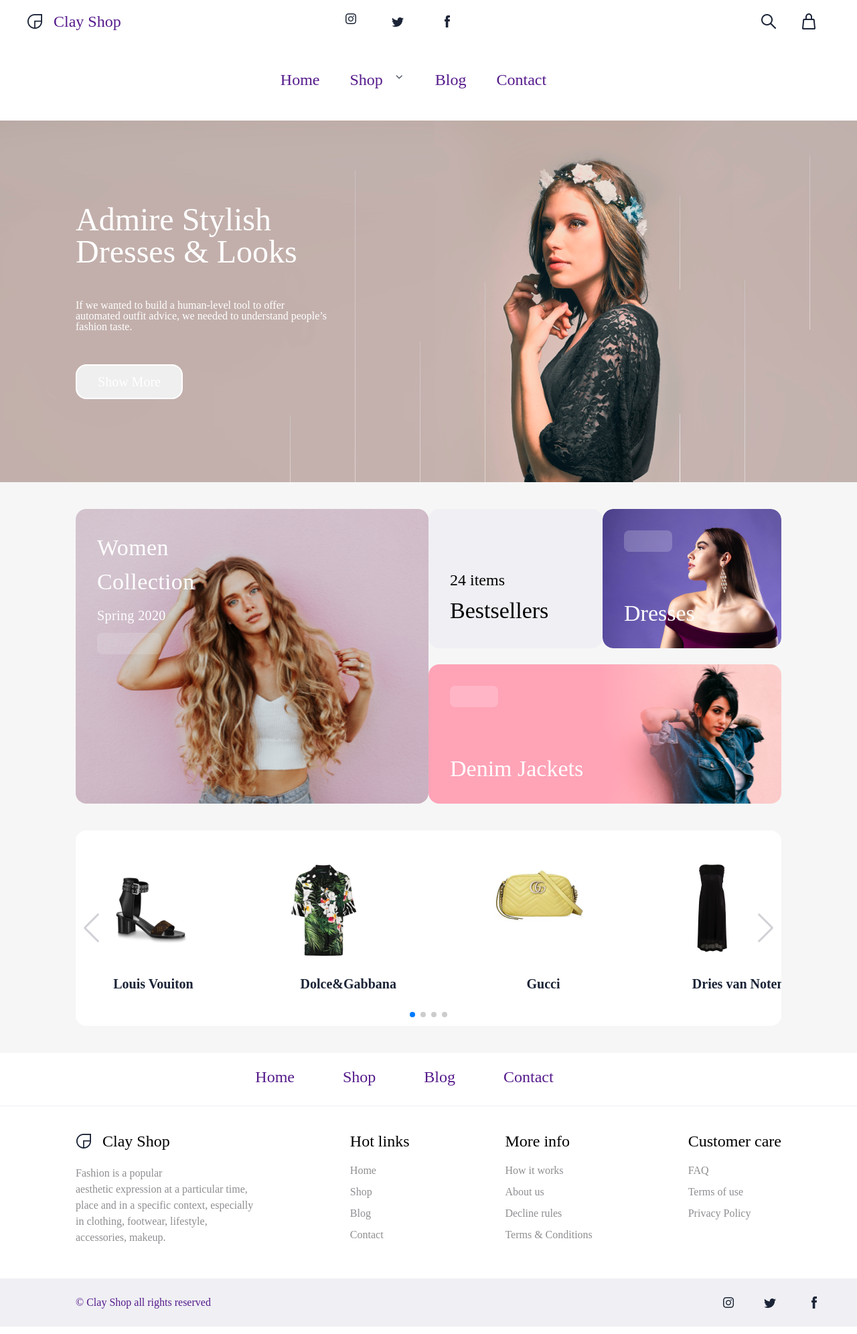
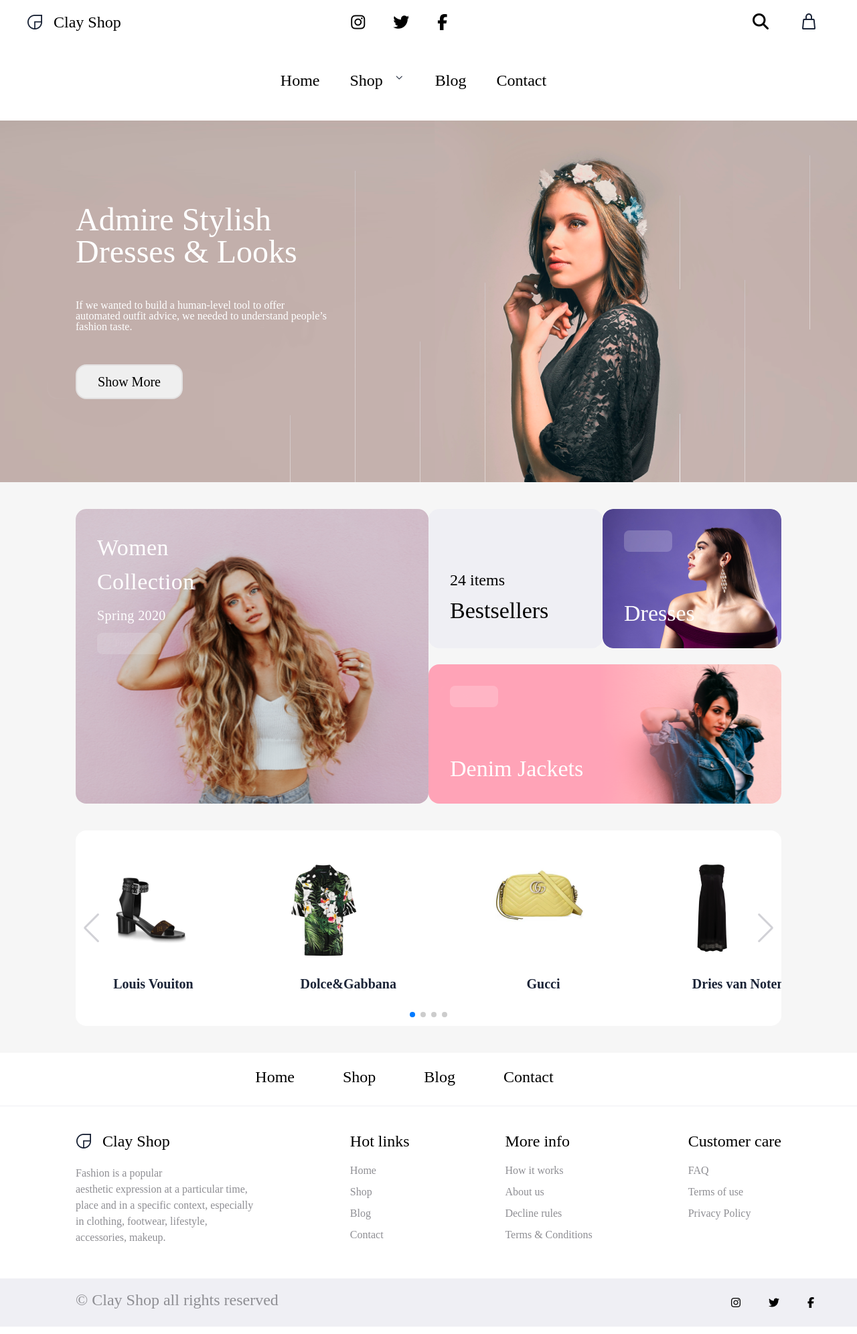
Before and after one commit to Annmeyer-bs/Shoppingpage, a PHP site: page / in a window 1280 px wide. Shown: the whole page at 67% size. Run offline with PHP 8.4, Linux system fonts and the light colour scheme; some libraries are stand-ins or nearby versions.

Commit message:
Tabl, icon

```diff
--- a/block/footer.php
+++ b/block/footer.php
@@ -1,5 +1,4 @@
 <footer class="footer">
-
 	<div class="navfoot">
     <nav>
       <ul	class="menu__listfo">
@@ -11,12 +10,15 @@
     </nav>
   </div>
   <div class="container__footer">
-<div class="menu__info"><div class="header-block__logo">
-<img src="img/1.png">Clay  Shop</div>
+    <div class="menu__info">
+      <div class="header-block__logo">
+        <img src="img/1.png">Clay  Shop
+      </div>
       <ul	class="menu__infoes">
           <li><p  class="inf">Fashion is a popular <br>
 aesthetic expression at a particular time, place and in a specific context, especially in clothing, footwear, lifestyle, accessories, makeup.</p>
-</li></ul>
+          </li>
+      </ul>
     </div>
     <div class="menu__inter"><p class="mc__block">Hot links</p>
       <ul	class="menu__courses">
@@ -43,12 +45,13 @@ aesthetic expression at a particular time, place and in a specific context, espe
     </div>
   </div>
   <div class="copyrights">
-<a href=""	class="menu__copy">© Clay Shop all rights reserved</a>
+    <p>© Clay Shop all rights reserved</p>
       <div class="social-networks-block">
         <div class="social__wrapper">
-    <a class="social-networks-item1" href="" ><img src="img/i.png" alt=""></a>
-    <a class="social-networks-item1" href=""><img src="img/tw.png" alt=""></a>
-		<a class="social-networks-item1" href="" ><img src="img/f.png" alt=""></a>
-</div></div>
+          <i class="fab fa-instagram"></i>
+          <i class="fab fa-twitter"></i>
+          <i class="fab fa-facebook-f"></i>
+        </div>
+      </div>
   </div>
 </footer>
--- a/block/header.php
+++ b/block/header.php
@@ -1,15 +1,18 @@
 <header>
 <div class="header-block">
   <div class="header-block__logo">
-<a href=""	class="header__logo"><img src="img/1.png">Clay  Shop</a></div>
+    <a href=""	class="header__logo">
+      <img src="img/1.png">Clay  Shop</a>
+  </div>
 	<div class="social-networks-block">
     <div class="social__wrapper">
-    <a class="social-networks-item" href="" ><img src="img/i.png" alt=""></a>
-		<a class="social-networks-item" href=""><img src="img/tw.png" alt=""></a>
-    <a class="social-networks-item" href="" ><img src="img/f.png" alt=""></a>
-</div></div>
+      <i class="fab fa-instagram"></i>
+      <i class="fab fa-twitter"></i>
+      <i class="fab fa-facebook-f"></i>
+    </div>
+  </div>
   <div class="searsh__basket">
-<a class="searsh-item" href="" ><img src="img/s.png" alt=""></a>
+    <i class="fas fa-search"></i>
     <a class="basket-item" href="" ><img src="img/c.png" alt=""></a>
   </div>
 </div>
@@ -25,7 +28,6 @@
           <li><a href=""	class="menu__courseslink">Givenchy</a></li>
         </ul>
       </div>
-
     <li><a href=""	class="menu__link">Blog</a></li>
     <li><a href=""	class="menu__link">Contact</a></li>
   </ul>
--- a/block/p-l.php
+++ b/block/p-l.php
@@ -33,12 +33,9 @@
 						<a href="">Dries van Noten</a>
 				</div>
 			</div>
-
-
 		</div>
 	<div class="swiper-button-prev"></div>
 	<div class="swiper-button-next"></div>
 	<div class="swiper-pagination"></div>
-
 	</div>
 </div>
--- a/css/style.css
+++ b/css/style.css
@@ -29,7 +29,7 @@ input,button,textarea{font-family:inherit;}
 input::-ms-clear{display: none;}
 button{cursor: pointer;}
 button::-moz-focus-inner {padding:0;border:0;}
-a, a:visited{text-decoration: none;}
+a, a:visited{text-decoration: none;color:black;}
 a:hover{text-decoration: none;}
 ul li{list-style: none;}
 img{vertical-align: top;}
@@ -80,10 +80,10 @@ flex-direction: column;
 	justify-content: space-between;
 }
 
-.social-networks-item{
+i{
 	padding-right: 50px;
 }
-.searsh-item{
+.fas fa-search{
 	padding-right: 30px;
 }
 
@@ -100,14 +100,12 @@ nav{
 .menu__list	li{
 	margin-right:	45px;
 	font-size: 24px;
-
 }
 .menu__link2{
 	align-items: center;
 }
 .menu__link2	img{
 	padding-left: 16px;
-
 }
 .social__wrapper{
 	width: 140px;
@@ -115,7 +113,6 @@ nav{
 	justify-content: center;
 	padding-right: 70px;
 }
-
 .menulink__cours{
 	opacity: 0;
 	visibility: hidden;
@@ -125,7 +122,6 @@ nav{
 	margin-top: 20px;
 	padding-top: 20px;
 	background-color: white;
-
 }
 /*-------Body---w-c---------*/
 .container__banner{
@@ -133,7 +129,6 @@ nav{
 	height: 540px;
 	background:url(../img/banner.png) center	no-repeat;
 	width: 100%;
-
 }
 .container__banner-text{
 	padding-top: 124px;
@@ -162,12 +157,10 @@ padding-left: 113px;
 	height: 52px;
 	font-size: 20px;
 	mix-blend-mode: normal;
-
-border: 2px solid #FFFFFF;
+	border: 2px solid #e2e0e0;
 	box-sizing: border-box;
 	border-radius: 16px;
 	margin-top: 240px;
-color: #FFFFFF;
 }
 .container__form-temp{
 	margin-left: 113px;
@@ -238,7 +231,6 @@ height: 208px;
 	max-width: 267px;
 	width: 100%;
 	border-radius: 16px;
-
 }
 .container__women-category-categ-bestsel-text{
 	padding: 94px	32px	33px	32px;
@@ -289,7 +281,7 @@ flex-direction: column;
 	height: 80px;
 	display: flex;
 	justify-content: center;
-	border-bottom:1px	solid	 #EFEFF4;;
+	border-bottom:1px	solid	 #EFEFF4;
 }
 .menu__listfo{
 	display: flex;
@@ -298,14 +290,12 @@ height: 80px;
 	padding: 24px	0	24px	0;
 	color: #1B2437;
 }
-.menu__listfo	li
-	{
+.menu__listfo	li{
 	margin-right:	72px;
 }
 .container__footer{
 	padding: 40px	113px	43px	113px;
 	display: flex;
-
 	justify-content: space-between;
 }
 
@@ -319,7 +309,6 @@ font-family: 'Playfair Display';
 	font-style: normal;
 	font-weight: normal;
 	font-size: 24px;
-
 }
 .container__footer	li,	.inf,.container__footer	a{
 	margin-top: 16px;
@@ -330,7 +319,8 @@ font-size: 16px;
 	color: #8E8E93;
 }
 .inf{
-	line-height: 24px;}
+	line-height: 24px;
+}
 .copyrights{
 	padding-left: 113px;
 	display: flex;
@@ -338,13 +328,17 @@ color: #8E8E93;
 	align-items: center;
 	justify-content: space-between;
 	background-color: #EFEFF4;;
+	font-size: 16px;
+	color: #8E8E93;
 }
-.social-networks-item1{
+i{
+	color: black;
 	padding-right: 42px;
 }
 .social__wrapper{
 	align-items: center;
 }
+
 /*-------p-l-slider-------------*/
 
 .swiper-container{
@@ -365,26 +359,20 @@ flex-direction: column;
 	justify-content: space-around;
 }
 .slider-image	a{
-
 	font-family: Mulish;
 	font-style: normal;
 	font-weight: bold;
 	font-size: 20px;
 	line-height: 25px;
-	/* identical to box height */
-
 	text-align: center;
-
 	color: #1B2437;
 }
-
 .slider-image-img{
 	width :156px;
 	height :127px;
 	align-items: center;
+}
 
-
-	}
 .swiper-button-prev:after,	.swiper-button-next:after{
 	color: #D1D1D6;
 	font-size: 2px;
--- a/index.php
+++ b/index.php
@@ -12,12 +12,9 @@
 <div class="container">
 	<?php	require	"block/header.php";	?>
 	<div class="container__form">
-	<form action="#"	method="post"	enctype="multipart/form-data">
 		<div class="container__banner">
-
 			<div class="container__banner-text">
-		<a href="">Admire Stylish
-Dresses & Looks</a>
+				<a href="">Admire Stylish Dresses & Looks</a>
 				<p>If we wanted to build a human-level tool to offer
 automated outfit advice, we needed to understand
 people’s fashion taste. </p>
@@ -25,24 +22,19 @@ people’s fashion taste. </p>
 			</div>
 		</div>
 		<div class="container__form-temp">
-
 			<?php	require	"block/w-c.php";	?>
-
 			<?php	require	"block/p-l.php";	?>
-
-
 			<div class="containeer__you-may-like">
 				<div class="product__card"></div>
 				<div class="product__card2"></div>
 				<div class="product__card3"></div>
 			</div>
-
 		</div>
-	</form>
 	</div>
 	<?php	require	"block/footer.php";	?>
 </div>
 	<script src="https://unpkg.com/swiper/swiper-bundle.min.js"></script>
 	<script	src="js/script.js"></script>
+	<script src="https://kit.fontawesome.com/e552c67050.js" crossorigin="anonymous"></script>
 </body>
 </html>
--- a/js/script.js
+++ b/js/script.js
@@ -6,7 +6,6 @@ new	Swiper('.swiper-container',{
 	pagination:{
 		el:'.swiper-pagination',
 		clickable:true,
-
 	},
 	slidesPerView:4,
 	spaceBetween:111,
@@ -25,5 +24,4 @@ breakpoints:{
 	slidesPerView:4,
 	}
 	},
-
 });
```
Also changed, not shown: block/w-c.php (+5 -2 lines). Lines whose indentation alone changed are shown as unchanged.
